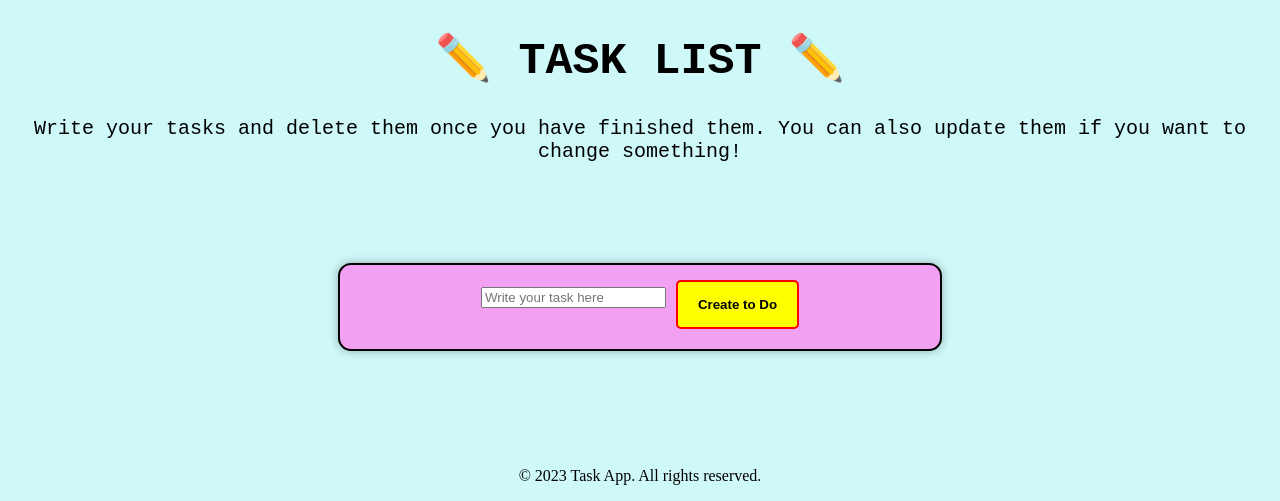
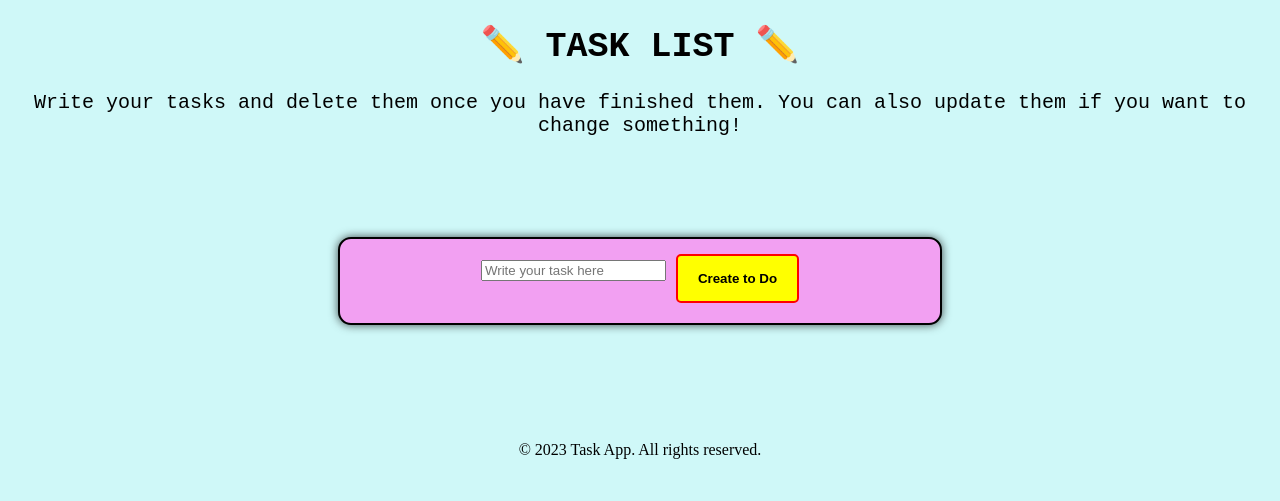
Before and after one commit to SaraOsacar/Task-List, a React app: page / in a window 1280 px wide. Shown: the part 353-854 px from the top of the page. After the commit the page ends 828 px from the top, so only its background shows below. Built offline with nearby package versions, Linux system fonts and the light colour scheme.

Commit message:
update some  style

```diff
--- a/src/styles/App.scss
+++ b/src/styles/App.scss
@@ -11,7 +11,7 @@ body {
 .headerTitle {
   text-transform: uppercase;
   font-family: 'Courier New', Courier, monospace;
-  font-size: 45px;
+  font-size: 35px;
 }
 .headerImg {
   margin-top: 50px;
@@ -41,7 +41,7 @@ body {
   border: 2px solid black;
   border-radius: 13px;
   background-color: rgb(242, 160, 242);
-  box-shadow: 0px 0px 10px rgba(0, 0, 0, 0.3);
+  box-shadow: 0px 0px 10px rgba(0, 0, 0, 0.7);
 }
 .toDoCreateForm {
   display: flex;
@@ -73,10 +73,13 @@ body {
   background-color: yellow;
   padding: 15px 20px;
   cursor: pointer;
-
   color: black;
   font-weight: bold;
   border: 2px solid red;
+  transition: background-color 0.3s ease;
+}
+.buttonCreate:hover {
+  background-color: rgb(123, 243, 123);
 }
 .toDosContainer {
   display: flex;
```
